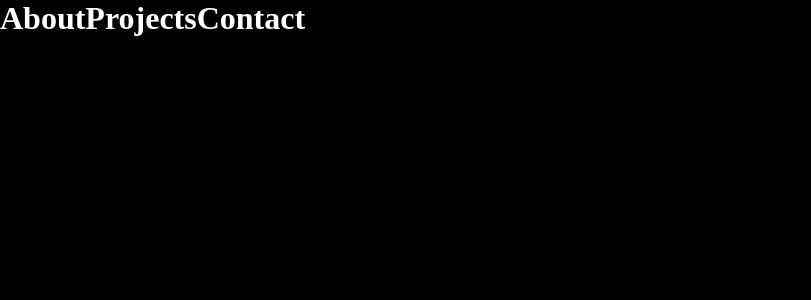
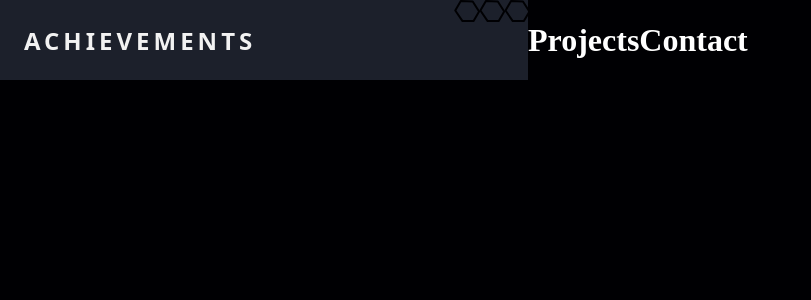
Before and after one commit to Giorgi014/portfolio, a Next.js app: page /home/main in a window 1280 px wide. Shown: the top 300 px of the page, without its empty margins (0-811 px from the left). Built offline with nearby package versions, Linux system fonts and the light colour scheme.

Commit message:
style: Apply minor design adjustments and refinements

```diff
--- a/src/app/home/main/about/page.tsx
+++ b/src/app/home/main/about/page.tsx
@@ -1,5 +1,78 @@
+import "./style/about.scss";
+
 const About = () => {
-  return <h1>About</h1>;
+  return (
+    <div className="about">
+      <span className="about__title">ACHIEVEMENTS</span>
+
+      <svg
+        className="about__bg"
+        viewBox="0 0 528 80"
+        xmlns="http://www.w3.org/2000/svg"
+        aria-hidden="true"
+      >
+        <defs>
+          <mask id="about-hex-mask" maskUnits="userSpaceOnUse">
+            <rect width="528" height="80" fill="white" />
+
+            {/* HEX #1 */}
+            <polygon
+              className="about__hex-mask-border"
+              points="
+      517.435,0
+      528,5.5225
+      528,16.5675
+      518.435,22.09
+      506.87,16.5675
+      506.87,5.5225
+    "
+              fill="white"
+              stroke="black"
+              transform="rotate(30 517.435 11.045)"
+            />
+
+            {/* HEX #2 */}
+            <polygon
+              className="about__hex-mask-border"
+              points="
+      492.305,0
+      502.87,5.5225
+      502.87,16.5675
+      493.305,22.09
+      481.74,16.5675
+      481.74,5.5225
+    "
+              fill="white"
+              stroke="black"
+              transform="rotate(30 492.305 11.045)"
+            />
+
+            {/* HEX #3 */}
+            <polygon
+              className="about__hex-mask-border"
+              points="
+      467.175,0
+      477.74,5.5225
+      477.74,16.5675
+      468.175,22.09
+      456.61,16.5675
+      456.61,5.5225
+    "
+              fill="white"
+              stroke="black"
+              transform="rotate(30 467.175 11.045)"
+            />
+          </mask>
+        </defs>
+        <rect
+          width="528"
+          height="80"
+          fill="#1C202B"
+          mask="url(#about-hex-mask)"
+        />
+      </svg>
+    </div>
+  );
 };
 
 export default About;
--- /dev/null
+++ b/src/app/home/main/about/style/about.scss
@@ -0,0 +1,37 @@
+.about {
+  position: relative;
+  width: 528px;
+  height: 80px;
+  display: flex;
+  align-items: center;
+  padding-left: 24px;
+
+  font-family: "Manrope", system-ui, sans-serif;
+  text-transform: uppercase;
+  letter-spacing: 0.25em;
+  color: #f2f2f2;
+
+  overflow: hidden;
+
+  &__title {
+    position: relative;
+    z-index: 1;
+    font-size: 24px;
+    font-weight: 700;
+  }
+
+  &__bg {
+    position: absolute;
+    inset: 0;
+    width: 100%;
+    height: 100%;
+    display: block;
+    z-index: 0;
+    pointer-events: none;
+  }
+
+  &__hex-mask-border {
+    stroke-width: 2px;
+    stroke-linejoin: round;
+  }
+}
```
Also changed, not shown: public/img/hexagon.svg (added).
